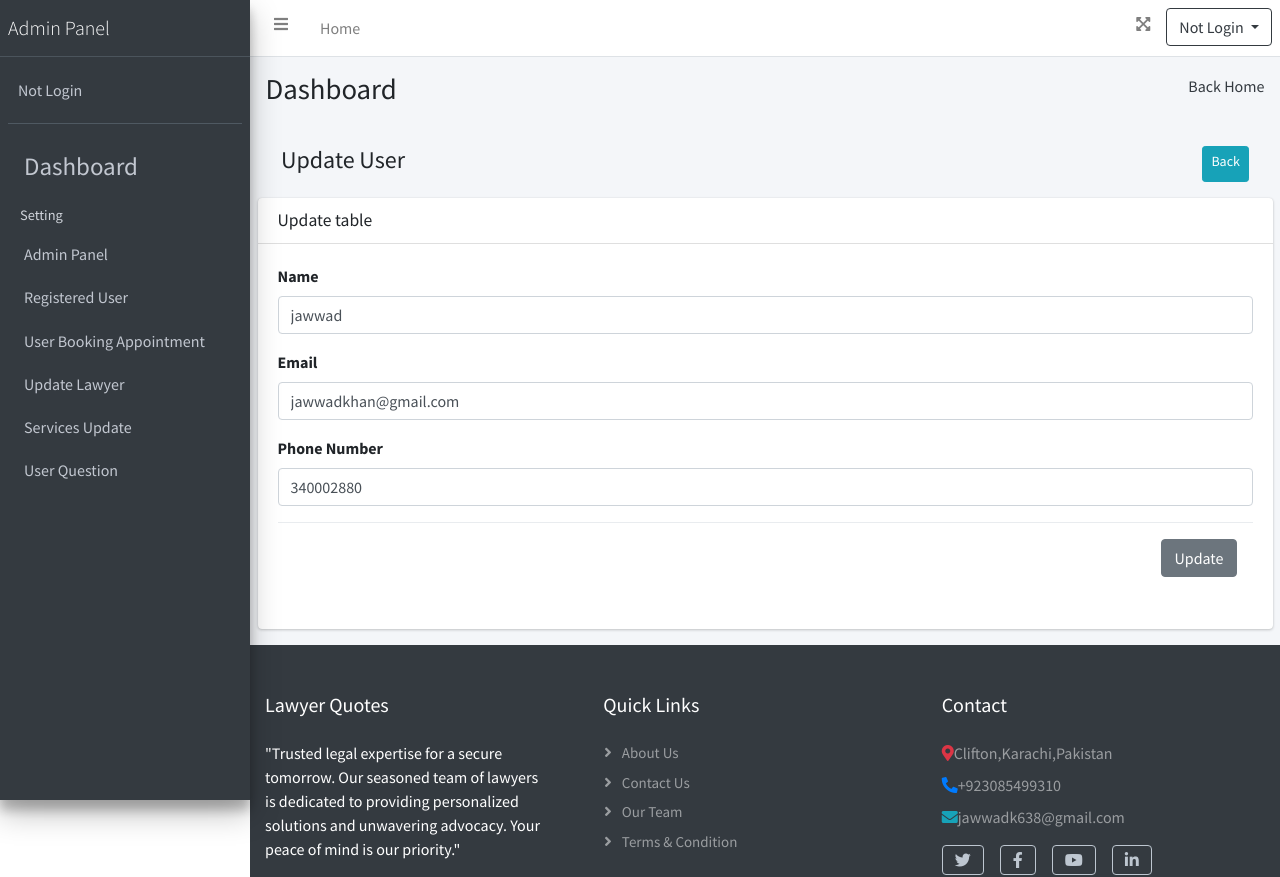
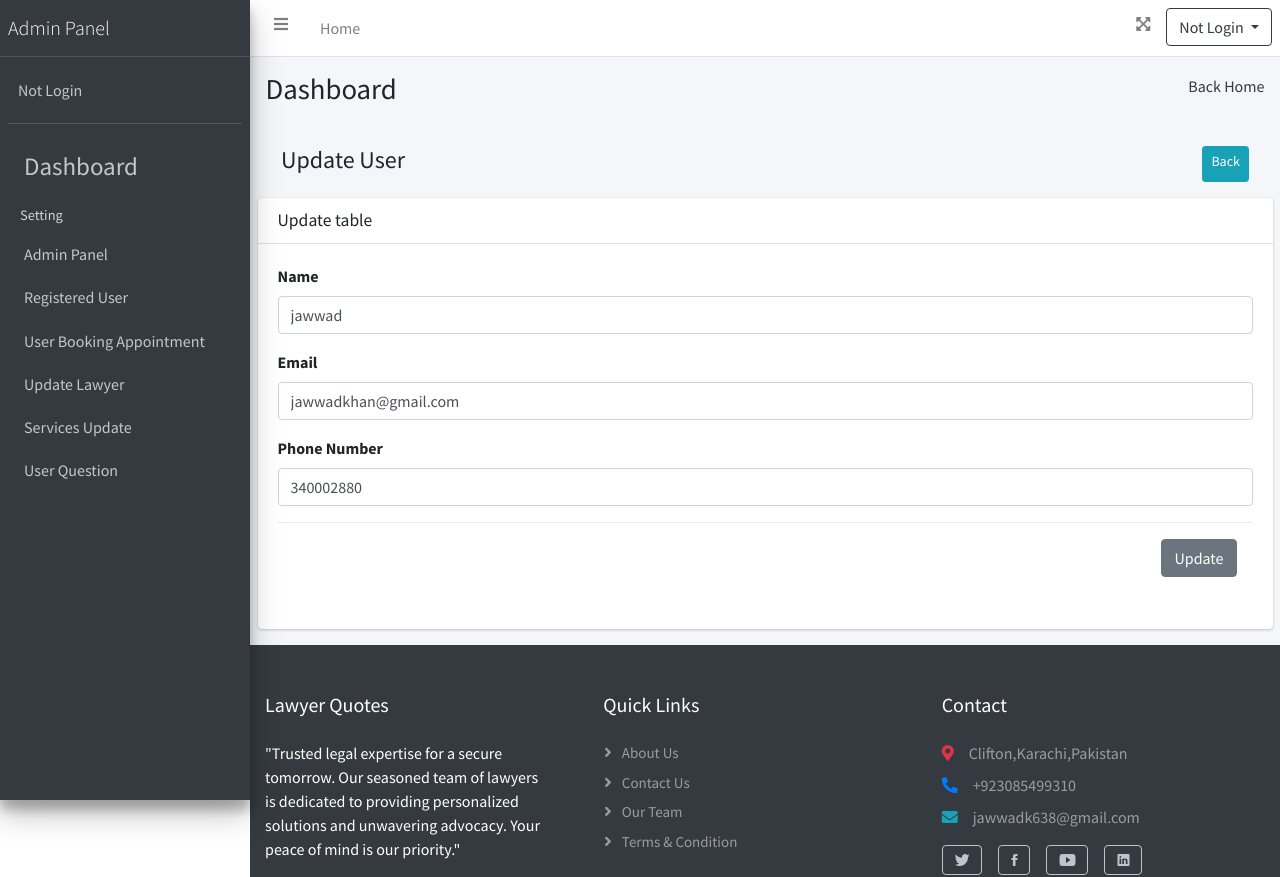
Before and after one commit to jawwad0931/ADMINPANEL, a PHP site: page /Admin/update.php?updId=10 in a window 1280 px wide. Run offline with PHP 8.4, Linux system fonts and the light colour scheme; the visitor is signed in with stand-in values (Sample User, id 1); data that the repository does not hold is empty; some libraries are stand-ins or nearby versions.

Commit message:
Something New Update

```diff
--- a/Admin/Asset/dist/css/index.css
+++ b/Admin/Asset/dist/css/footer.css
@@ -12,9 +12,13 @@
     transition: .3s;
 }
 
+.Contact .icons{
+    margin-right: 15px;
+}
+
 .footer .btn.btn-social:hover {
     /* color: var(--primary); */
-    color: rgba(74, 71, 71, 0.863);
+    color: rgba(32, 150, 219, 0.863);
     border-color: var(--light);
 }
 
--- a/Admin/Register.php
+++ b/Admin/Register.php
@@ -2,6 +2,7 @@
 session_start();
 include('Config/db.php');
 include('includes/header.php');
+include('Authentication.php');
 include('includes/sidebar.php');
 include('includes/topbar.php');
 ?>
--- a/Admin/Updatelawyer.php
+++ b/Admin/Updatelawyer.php
@@ -1,5 +1,6 @@
 <?php
 session_start();
+include('Authentication.php');
 include('Config/db.php');
 include('includes/header.php');
 include('includes/sidebar.php');
--- a/Admin/includes/footer.php
+++ b/Admin/includes/footer.php
@@ -15,14 +15,14 @@
             </div>
             <div class="col-lg-4 col-md-4">
                 <h5 class="text-white mb-4">Contact</h5>
-                <a href="https://www.google.com/maps/place/Clifton,+Karachi,+Karachi+City,+Sindh,+Pakistan/@24.818303,66.999063,14z/data=!3m1!4b1!4m6!3m5!1s0x3eb33dbbdc1875bf:0x6a6572ab3a66fed8!8m2!3d24.8269877!4d67.025096!16zL20vMGMwdmti?entry=ttu" class="text-white-50"><p class="mb-2"><i class="fa fa-map-marker-alt text-danger me-3"></i>Clifton,Karachi,Pakistan</p></a>
-                <a href="tel:+923085499310" class="text-white-50"><p class="mb-2"><i class="fa fa-phone-alt text-primary me-3"></i>+923085499310</p></a>
-                <a href="mailto:info@jobprep.com" class="text-white-50"><p class="mb-2"><i class="fa fa-envelope text-info me-3"></i>jawwadk638@gmail.com</p></a>
+                <a href="https://www.google.com/maps/place/Clifton,+Karachi,+Karachi+City,+Sindh,+Pakistan/@24.818303,66.999063,14z/data=!3m1!4b1!4m6!3m5!1s0x3eb33dbbdc1875bf:0x6a6572ab3a66fed8!8m2!3d24.8269877!4d67.025096!16zL20vMGMwdmti?entry=ttu" class="text-white-50 Contact"><p class="mb-2"><i class="fa fa-map-marker-alt text-danger me-3 icons"></i>Clifton,Karachi,Pakistan</p></a>
+                <a href="tel:+923085499310" class="text-white-50 Contact"><p class="mb-2"><i class="fa fa-phone-alt text-primary me-3 icons"></i>+923085499310</p></a>
+                <a href="mailto:info@jobprep.com" class="text-white-50 Contact"><p class="mb-2"><i class="fa fa-envelope text-info me-3 icons"></i>jawwadk638@gmail.com</p></a>
                 <div class="d-flex pt-2">
-                    <a class="btn btn-outline-light btn-social mr-3" href="https://twitter.com/JobPrep2"><i class="fab fa-twitter"></i></a>
-                    <a class="btn btn-outline-light btn-social mr-3" href="https://www.facebook.com/profile.php?id=61550471001860"><i class="fab fa-facebook-f"></i></a>
-                    <a class="btn btn-outline-light btn-social mr-3" href="https://www.youtube.com/channel/UCCjONqDhNGQWVwpE86zdmig"><i class="fab fa-youtube"></i></a>
-                    <a class="btn btn-outline-light btn-social mr-3" href="http://www.linkedin.com/"><i class="fab fa-linkedin-in"></i></a>
+                    <a class="btn btn-outline-light btn-social mr-3" href="https://twitter.com/JobPrep2"><i class="ion-social-twitter"></i></a>
+                    <a class="btn btn-outline-light btn-social mr-3" href="https://www.facebook.com/profile.php?id=61550471001860"><i class="ion-social-facebook"></i></a>
+                    <a class="btn btn-outline-light btn-social mr-3" href="https://www.youtube.com/channel/UCCjONqDhNGQWVwpE86zdmig"><i class="ion-social-youtube"></i></a>
+                    <a class="btn btn-outline-light btn-social mr-3" href="http://www.linkedin.com/"><i class="ion-social-linkedin"></i></a>
                 </div>
             </div>
         </div>
--- a/Admin/includes/header.php
+++ b/Admin/includes/header.php
@@ -17,7 +17,8 @@
   <link rel="stylesheet" href="Asset/plugins/jqvmap/jqvmap.min.css">
   <!-- Theme style -->
   <link rel="stylesheet" href="Asset/dist/css/adminlte.min.css">
-  <link rel="stylesheet" href="Asset/dist/css/index.css">
+  <!-- Index.php -->
+  <link rel="stylesheet" href="Asset/dist/css/footer.css">
   <!-- overlayScrollbars -->
   <link rel="stylesheet" href="Asset/plugins/overlayScrollbars/css/OverlayScrollbars.min.css">
   <!-- Daterange picker -->
--- a/Admin/index.php
+++ b/Admin/index.php
@@ -1,9 +1,9 @@
 <?php
 session_start();
-include('Authentication.php');
 include('Config/db.php');
 include('includes/header.php');
 include('includes/sidebar.php');
+include('Authentication.php');
 include('includes/topbar.php');
 ?>
 <div class="content-wrapper">
--- a/Admin/service.php
+++ b/Admin/service.php
@@ -1,6 +1,7 @@
 <?php
 session_start();
 include('Config/db.php');
+include('Authentication.php');
 include('includes/header.php');
 include('includes/sidebar.php');
 include('includes/topbar.php');
--- a/Admin/test.php
+++ b/Admin/test.php
@@ -1,4 +1,4 @@
-<?php
+<!-- <?php
 $user = 'root';
 $pass = '';
 $db = 'sample tutorial';
@@ -35,4 +35,4 @@ $car_brands = mysqli_query($con, $sql);
     </form>
 </body>
 
-</html>
+</html> -->
--- a/Contactcode.php
+++ b/Contactcode.php
@@ -11,6 +11,7 @@
             echo "Data Not inserted" . mysqli_error($conn);
         }else{
             echo "<script>alert('Data Inserted Succcessfully')</script>";
+            header("Location: Contact.php");
         }
 
     }
```
Also changed, not shown: Admin/Authentication.php (+9 -8 lines), img/copy img.jpg (added).
